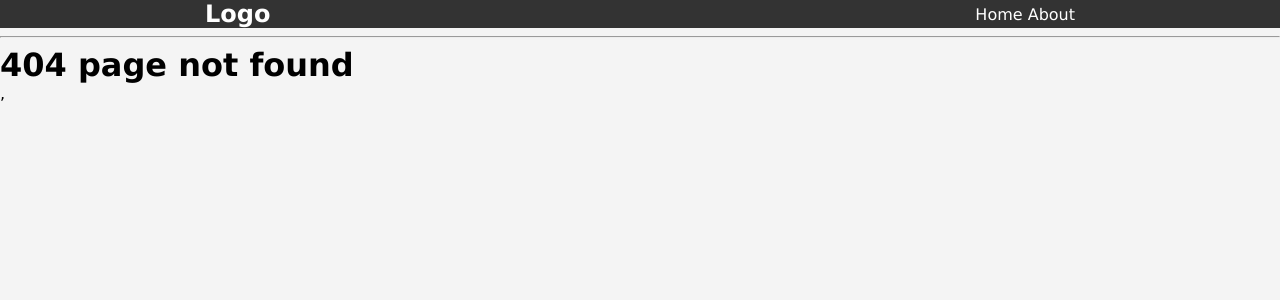
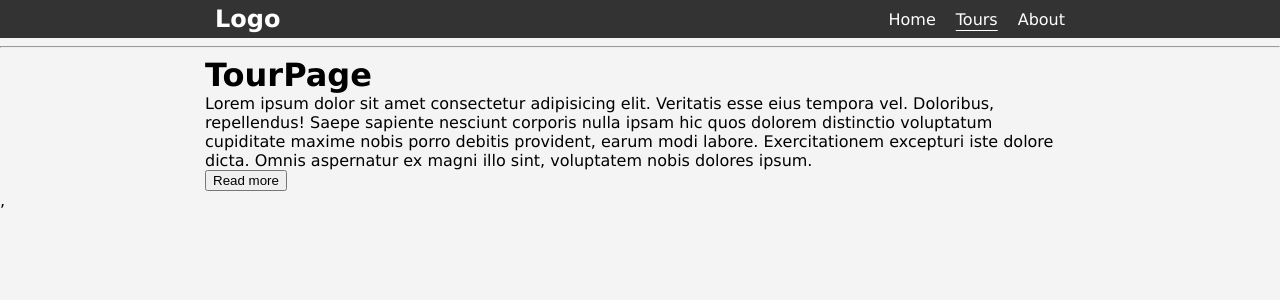
Before and after one commit to MariusCodeAcademy/type19-10_react_module_css, a React (Vite) app: page /tours in a window 1280 px wide. Before the commit this address had no page. Shown: the top 300 px of the page. Built offline with nearby package versions, Linux system fonts and the light colour scheme.

Commit message:
tour uzd

```diff
--- a/src/App.jsx
+++ b/src/App.jsx
@@ -3,6 +3,7 @@ import Header from './components/layout/Header';
 import './styles/App.css';
 import HomePage from './pages/HomePage';
 import AboutPage from './pages/AboutPage';
+import TourPage from './pages/TourPage';
 
 export default function App() {
   return (
@@ -13,6 +14,7 @@ export default function App() {
       <Routes>
         <Route path='/' element={<HomePage />} />
         <Route path='/about' element={<AboutPage />} />
+        <Route path='/tours' element={<TourPage />} />
         <Route path='*' element={<h1>404 page not found</h1>} />
       </Routes>
     </div>
--- a/src/components/layout/Header.jsx
+++ b/src/components/layout/Header.jsx
@@ -6,11 +6,18 @@ export default function Header() {
     <header className={css.header}>
       <div className={`container ${css.flexHeader}`}>
         <Link to={'/'}>
-          <h2>Logo</h2>
+          <h2 className={css.navLink}>Logo</h2>
         </Link>
         <nav>
-          <NavLink to='/'> Home</NavLink>
-          <NavLink to='/about'> About</NavLink>
+          <NavLink className={css.navLink} to='/'>
+            Home
+          </NavLink>
+          <NavLink className={css.navLink} to='/tours'>
+            Tours
+          </NavLink>
+          <NavLink className={css.navLink} to='/about'>
+            About
+          </NavLink>
         </nav>
       </div>
     </header>
--- a/src/components/layout/Header.module.css
+++ b/src/components/layout/Header.module.css
@@ -10,4 +10,10 @@
 }
 
 .navLink {
+  padding: 5px 10px;
+  display: inline-block;
 }
+.navLink:hover {
+  background-color: rgb(202, 202, 202);
+  color: black;
+}
--- /dev/null
+++ b/src/components/tours/singleTour/SingleTour.jsx
@@ -0,0 +1 @@
+import css from './SingleTour.module.css';
--- /dev/null
+++ b/src/pages/TourPage.jsx
@@ -0,0 +1,15 @@
+export default function TourPage() {
+  return (
+    <div className='container'>
+      <h1>TourPage</h1>
+      <p>
+        Lorem ipsum dolor sit amet consectetur adipisicing elit. Veritatis esse eius tempora vel.
+        Doloribus, repellendus! Saepe sapiente nesciunt corporis nulla ipsam hic quos dolorem
+        distinctio voluptatum cupiditate maxime nobis porro debitis provident, earum modi labore.
+        Exercitationem excepturi iste dolore dicta. Omnis aspernatur ex magni illo sint, voluptatem
+        nobis dolores ipsum.
+      </p>
+      <button className='btn'>Read more</button>
+    </div>
+  );
+}
--- a/src/styles/index.css
+++ b/src/styles/index.css
@@ -56,3 +56,8 @@ img {
 .tac {
   text-align: center;
 }
+
+.active {
+  text-decoration: underline;
+  text-underline-offset: 5px;
+}
```
Also changed, not shown: src/components/tours/TourPage.module.css (added, +10 -0 lines), src/components/tours/singleTour/SingleTour.module.css (added).
